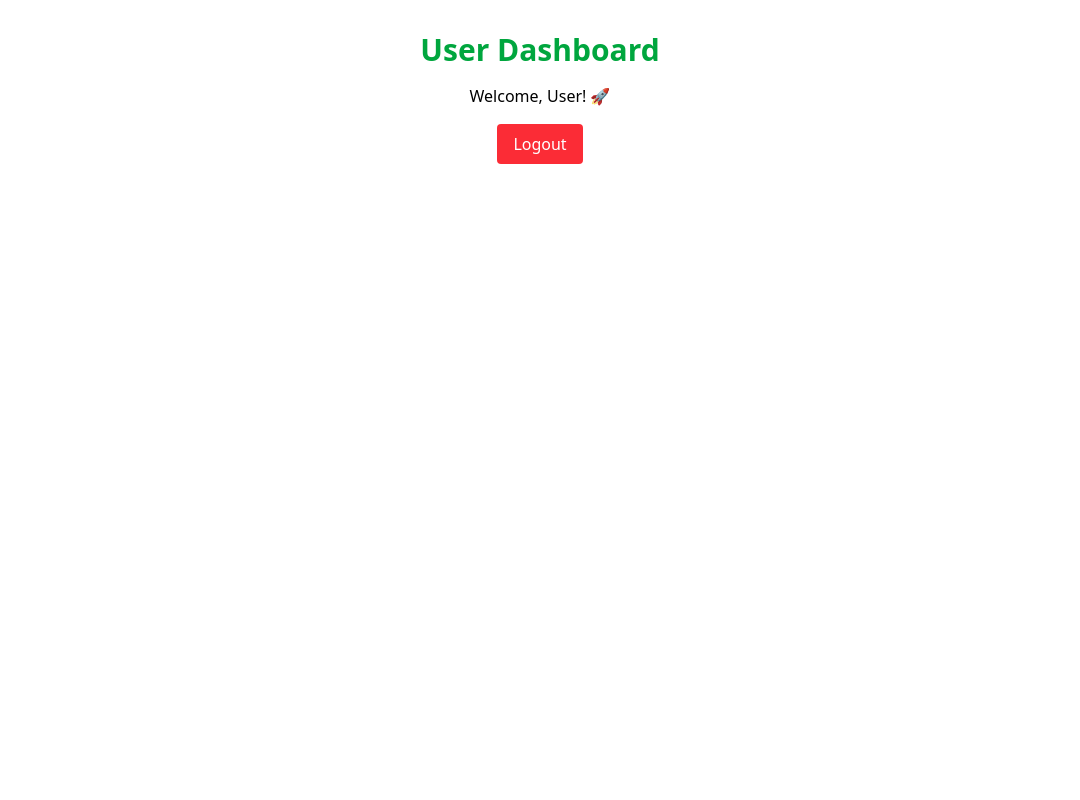
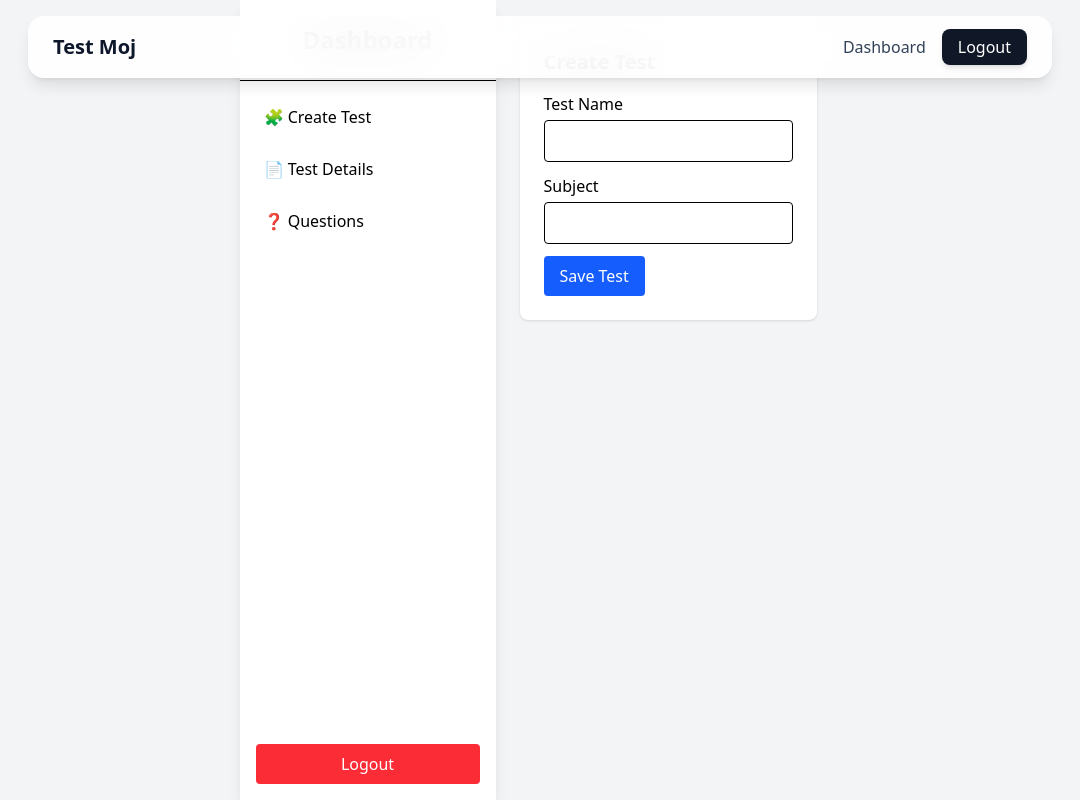
Before and after one commit to 3112shubham/test-hub, a Next.js app: page /user in a window 1280 px wide. Shown: the whole page, without its empty margins (100-1180 px from the left). Built offline with nearby package versions, Linux system fonts and the light colour scheme; no server answers.

Commit message:
added navbar and dashboard

```diff
--- /dev/null
+++ b/src/app/components/CreateTestForm.jsx
@@ -0,0 +1,49 @@
+"use client";
+import { useState } from "react";
+
+export default function CreateTestForm() {
+  const [testName, setTestName] = useState("");
+  const [subject, setSubject] = useState("");
+
+  const handleSubmit = (e) => {
+    e.preventDefault();
+    const data = { testName, subject };
+    localStorage.setItem("createTest", JSON.stringify(data));
+    alert("Test created & saved locally!");
+  };
+
+  return (
+    <form
+      onSubmit={handleSubmit}
+      className="bg-white p-6 rounded-lg shadow w-full max-w-lg"
+    >
+      <h2 className="text-xl font-semibold mb-4">Create Test</h2>
+      <div className="mb-3">
+        <label className="block mb-1">Test Name</label>
+        <input
+          type="text"
+          value={testName}
+          onChange={(e) => setTestName(e.target.value)}
+          className="w-full border p-2 rounded"
+          required
+        />
+      </div>
+      <div className="mb-3">
+        <label className="block mb-1">Subject</label>
+        <input
+          type="text"
+          value={subject}
+          onChange={(e) => setSubject(e.target.value)}
+          className="w-full border p-2 rounded"
+          required
+        />
+      </div>
+      <button
+        type="submit"
+        className="bg-blue-600 text-white py-2 px-4 rounded hover:bg-blue-700"
+      >
+        Save Test
+      </button>
+    </form>
+  );
+}
--- /dev/null
+++ b/src/app/components/Navbar.jsx
@@ -0,0 +1,65 @@
+"use client";
+
+import React from "react";
+import { useRouter, usePathname } from "next/navigation";
+import { signOut } from "firebase/auth";
+import { auth } from "../../lib/firebaseConfig.js";
+
+
+export default function Navbar() {
+  const router = useRouter();
+
+  const path = usePathname();
+
+  if(path === "/login") return <></>
+
+
+  const logout = async () => {
+    try {
+      await signOut(auth);
+      router.push("/");
+    } catch (error) {
+      console.error("Logout failed:", error);
+    }
+  };
+
+  return (
+    <nav
+      className="
+      fixed top-4 left-1/2 -translate-x-1/2
+      z-50 w-[90%] max-w-5xl
+      bg-white/90 dark:bg-slate-900/90
+      backdrop-blur-xl border border-white/20 dark:border-slate-700/50
+      rounded-2xl shadow-lg
+      flex items-center justify-between px-6 py-3
+      transition-all duration-300
+    "
+    >
+      {/* Logo / Brand */}
+      <h1
+        onClick={() => router.push("/user")}
+        className="text-xl font-semibold text-slate-900 dark:text-white cursor-pointer hover:text-blue-600 dark:hover:text-blue-400 transition-colors"
+      >
+        Test Moj
+      </h1>
+
+      {/* Actions */}
+      <div className="flex items-center gap-4">
+        <button
+          onClick={() => router.push("/user")}
+          className="text-slate-700 dark:text-gray-300 hover:text-blue-600 dark:hover:text-blue-400 transition-colors"
+        >
+          Dashboard
+        </button>
+
+        <button
+          onClick={logout}
+          className="px-4 py-1.5 bg-gray-900
+                     text-white rounded-lg font-medium transition-all shadow-md hover:shadow-blue-500/30 active:scale-95"
+        >
+          Logout
+        </button>
+      </div>
+    </nav>
+  );
+}
--- /dev/null
+++ b/src/app/components/QuestionsForm.jsx
@@ -0,0 +1,87 @@
+"use client";
+import { useState } from "react";
+
+export default function QuestionsForm() {
+  const [question, setQuestion] = useState("");
+  const [options, setOptions] = useState(["", "", "", ""]);
+  const [correct, setCorrect] = useState(0);
+  const [questions, setQuestions] = useState(
+    JSON.parse(localStorage.getItem("questions") || "[]")
+  );
+
+  const handleAddQuestion = (e) => {
+    e.preventDefault();
+    const newQuestion = { question, options, correct };
+    const updated = [...questions, newQuestion];
+    setQuestions(updated);
+    localStorage.setItem("questions", JSON.stringify(updated));
+
+    setQuestion("");
+    setOptions(["", "", "", ""]);
+    setCorrect(0);
+  };
+
+  return (
+    <div className="bg-white p-6 rounded-lg shadow w-full max-w-2xl">
+      <h2 className="text-xl font-semibold mb-4">Add Questions</h2>
+      <form onSubmit={handleAddQuestion}>
+        <div className="mb-3">
+          <label className="block mb-1">Question</label>
+          <input
+            type="text"
+            value={question}
+            onChange={(e) => setQuestion(e.target.value)}
+            className="w-full border p-2 rounded"
+            required
+          />
+        </div>
+
+        {options.map((opt, i) => (
+          <div key={i} className="mb-2">
+            <label className="block mb-1">Option {i + 1}</label>
+            <input
+              type="text"
+              value={opt}
+              onChange={(e) => {
+                const newOpts = [...options];
+                newOpts[i] = e.target.value;
+                setOptions(newOpts);
+              }}
+              className="w-full border p-2 rounded"
+              required
+            />
+          </div>
+        ))}
+
+        <div className="mb-3">
+          <label className="block mb-1">Correct Option (1–4)</label>
+          <input
+            type="number"
+            min="1"
+            max="4"
+            value={correct + 1}
+            onChange={(e) => setCorrect(Number(e.target.value) - 1)}
+            className="w-full border p-2 rounded"
+            required
+          />
+        </div>
+
+        <button
+          type="submit"
+          className="bg-blue-600 text-white py-2 px-4 rounded hover:bg-blue-700"
+        >
+          Add Question
+        </button>
+      </form>
+
+      <h3 className="text-lg font-semibold mt-6">Saved Questions</h3>
+      <ul className="mt-2 list-disc pl-6">
+        {questions.map((q, idx) => (
+          <li key={idx}>
+            {q.question} (Correct: Option {q.correct + 1})
+          </li>
+        ))}
+      </ul>
+    </div>
+  );
+}
--- /dev/null
+++ b/src/app/components/Sidebar.jsx
@@ -0,0 +1,45 @@
+"use client";
+export default function Sidebar({ setActiveForm, logout }) {
+  return (
+    <div className="w-64 bg-white shadow-lg flex flex-col justify-between">
+      <div>
+        <h2 className="text-2xl font-bold text-center py-6 border-b">
+          Dashboard
+        </h2>
+        <ul className="p-4 space-y-3">
+          <li>
+            <button
+              onClick={() => setActiveForm("create-test")}
+              className="w-full text-left p-2 rounded hover:bg-gray-200"
+            >
+              🧩 Create Test
+            </button>
+          </li>
+          <li>
+            <button
+              onClick={() => setActiveForm("test-details")}
+              className="w-full text-left p-2 rounded hover:bg-gray-200"
+            >
+              📄 Test Details
+            </button>
+          </li>
+          <li>
+            <button
+              onClick={() => setActiveForm("questions")}
+              className="w-full text-left p-2 rounded hover:bg-gray-200"
+            >
+              ❓ Questions
+            </button>
+          </li>
+        </ul>
+      </div>
+
+      <button
+        onClick={logout}
+        className="m-4 p-2 bg-red-500 text-white rounded hover:bg-red-600"
+      >
+        Logout
+      </button>
+    </div>
+  );
+}
--- /dev/null
+++ b/src/app/components/TestDetailsForm.jsx
@@ -0,0 +1,49 @@
+"use client";
+import { useState } from "react";
+
+export default function TestDetailsForm() {
+  const [duration, setDuration] = useState("");
+  const [maxMarks, setMaxMarks] = useState("");
+
+  const handleSubmit = (e) => {
+    e.preventDefault();
+    const data = { duration, maxMarks };
+    localStorage.setItem("testDetails", JSON.stringify(data));
+    alert("Test details saved locally!");
+  };
+
+  return (
+    <form
+      onSubmit={handleSubmit}
+      className="bg-white p-6 rounded-lg shadow w-full max-w-lg"
+    >
+      <h2 className="text-xl font-semibold mb-4">Test Details</h2>
+      <div className="mb-3">
+        <label className="block mb-1">Duration (minutes)</label>
+        <input
+          type="number"
+          value={duration}
+          onChange={(e) => setDuration(e.target.value)}
+          className="w-full border p-2 rounded"
+          required
+        />
+      </div>
+      <div className="mb-3">
+        <label className="block mb-1">Max Marks</label>
+        <input
+          type="number"
+          value={maxMarks}
+          onChange={(e) => setMaxMarks(e.target.value)}
+          className="w-full border p-2 rounded"
+          required
+        />
+      </div>
+      <button
+        type="submit"
+        className="bg-blue-600 text-white py-2 px-4 rounded hover:bg-blue-700"
+      >
+        Save Details
+      </button>
+    </form>
+  );
+}
--- a/src/app/layout.js
+++ /dev/null
@@ -1,29 +0,0 @@
-import { Geist, Geist_Mono } from "next/font/google";
-import "./globals.css";
-
-const geistSans = Geist({
-  variable: "--font-geist-sans",
-  subsets: ["latin"],
-});
-
-const geistMono = Geist_Mono({
-  variable: "--font-geist-mono",
-  subsets: ["latin"],
-});
-
-export const metadata = {
-  title: "Create Next App",
-  description: "Generated by create next app",
-};
-
-export default function RootLayout({ children }) {
-  return (
-    <html lang="en">
-      <body
-        className={`${geistSans.variable} ${geistMono.variable} antialiased`}
-      >
-        {children}
-      </body>
-    </html>
-  );
-}
--- a/src/app/layout.jsx
+++ b/src/app/layout.jsx
@@ -1,4 +1,6 @@
 import "./globals.css";
+import Navbar from "../app/components/Navbar"
+
 export const metadata = {
   title: "Role-Based App",
   description: "Next.js + Firebase Auth Role Routing",
@@ -7,7 +9,8 @@ export const metadata = {
 export default function RootLayout({ children }) {
   return (
     <html lang="en">
-      <body className="bg-gray-100 min-h-screen flex items-center justify-center">
+      <body className="bg-gray-100 min-h-screen max-w-full flex items-center justify-center">
+        <Navbar />
         {children}
       </body>
     </html>
--- a/src/app/user/page.jsx
+++ b/src/app/user/page.jsx
@@ -1,10 +1,16 @@
 "use client";
+import { useState } from "react";
 import { signOut } from "firebase/auth";
 import { auth } from "../../lib/firebaseConfig";
 import { useRouter } from "next/navigation";
+import Sidebar from "../components/Sidebar";
+import CreateTestForm from "../components/CreateTestForm";
+import TestDetailsForm from "../components/TestDetailsForm";
+import QuestionsForm from "../components/QuestionsForm";
 
 export default function UserDashboard() {
   const router = useRouter();
+  const [activeForm, setActiveForm] = useState("create-test");
 
   const logout = async () => {
     await signOut(auth);
@@ -12,15 +18,14 @@ export default function UserDashboard() {
   };
 
   return (
-    <div className="p-8 text-center">
-      <h1 className="text-3xl font-bold text-green-600 mb-4">User Dashboard</h1>
-      <p className="mb-4">Welcome, User! 🚀</p>
-      <button
-        onClick={logout}
-        className="bg-red-500 text-white px-4 py-2 rounded hover:bg-red-600"
-      >
-        Logout
-      </button>
+    <div className="flex h-screen max-w-7xl bg-gray-100">
+      <Sidebar setActiveForm={setActiveForm} logout={logout} />
+
+      <div className="flex-1 p-6 overflow-y-auto">
+        {activeForm === "create-test" && <CreateTestForm />}
+        {activeForm === "test-details" && <TestDetailsForm />}
+        {activeForm === "questions" && <QuestionsForm />}
+      </div>
     </div>
   );
 }
```
